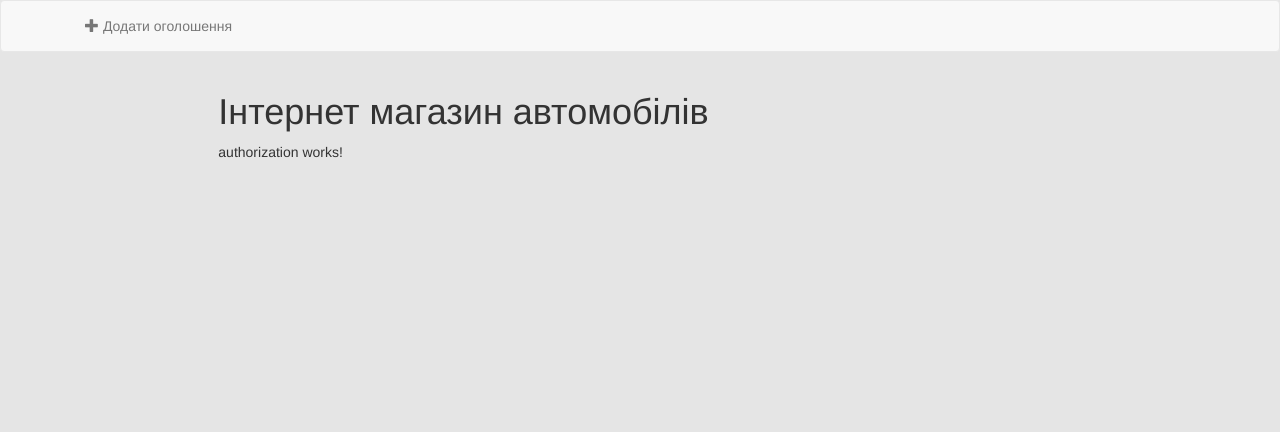
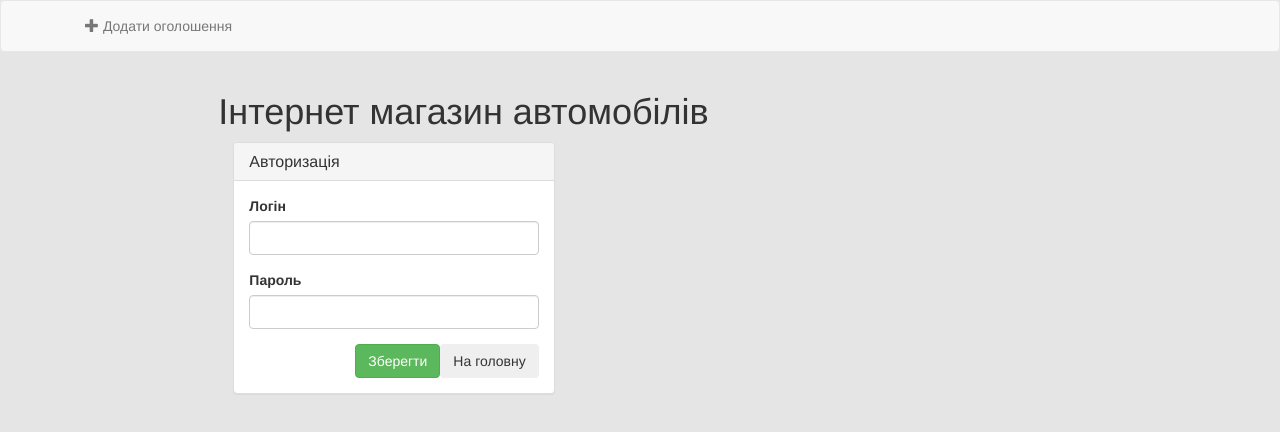
Before and after one commit to EvgenijSemenov/CarInternetShop, an Angular app in the folder client/: page /authorization in a window 1280 px wide. Shown: the top 432 px of the page. Built offline with nearby package versions, Linux system fonts and the light colour scheme.

Commit message:
Create authorization form template

```diff
--- a/client/src/app/authorization/authorization.component.html
+++ b/client/src/app/authorization/authorization.component.html
@@ -1,3 +1,23 @@
-<p>
-  authorization works!
-</p>
+<div class="col-md-5">
+  <div class="panel panel-default">
+    <div class="panel-heading">
+      <h3 class="panel-title">Авторизація</h3>
+    </div>
+    <div class="panel-body">
+      <form>
+        <div class="form-group">
+          <label for="login">Логін</label>
+          <input type="text" class="form-control" name="login" id="login" required/>
+        </div>
+        <div class="form-group">
+          <label for="password">Пароль</label>
+          <input type="text" class="form-control" name="password" id="password" required>
+        </div>
+        <div class="pull-right">
+          <button type="submit" class="btn btn-success" (click)="updateCar()">Зберегти</button>
+          <button type="button" class="btn " routerLink=''>На головну</button>
+        </div>
+      </form>
+    </div>
+  </div>
+</div>
```
